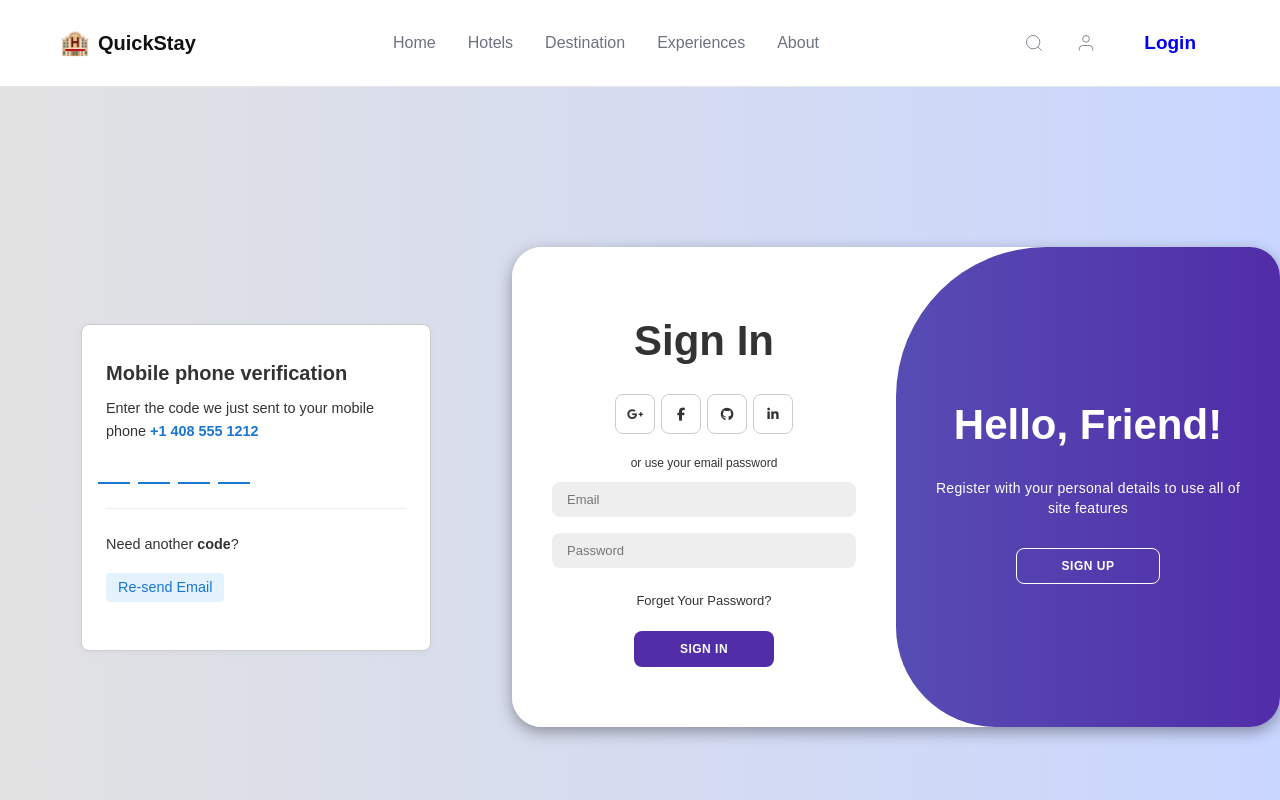
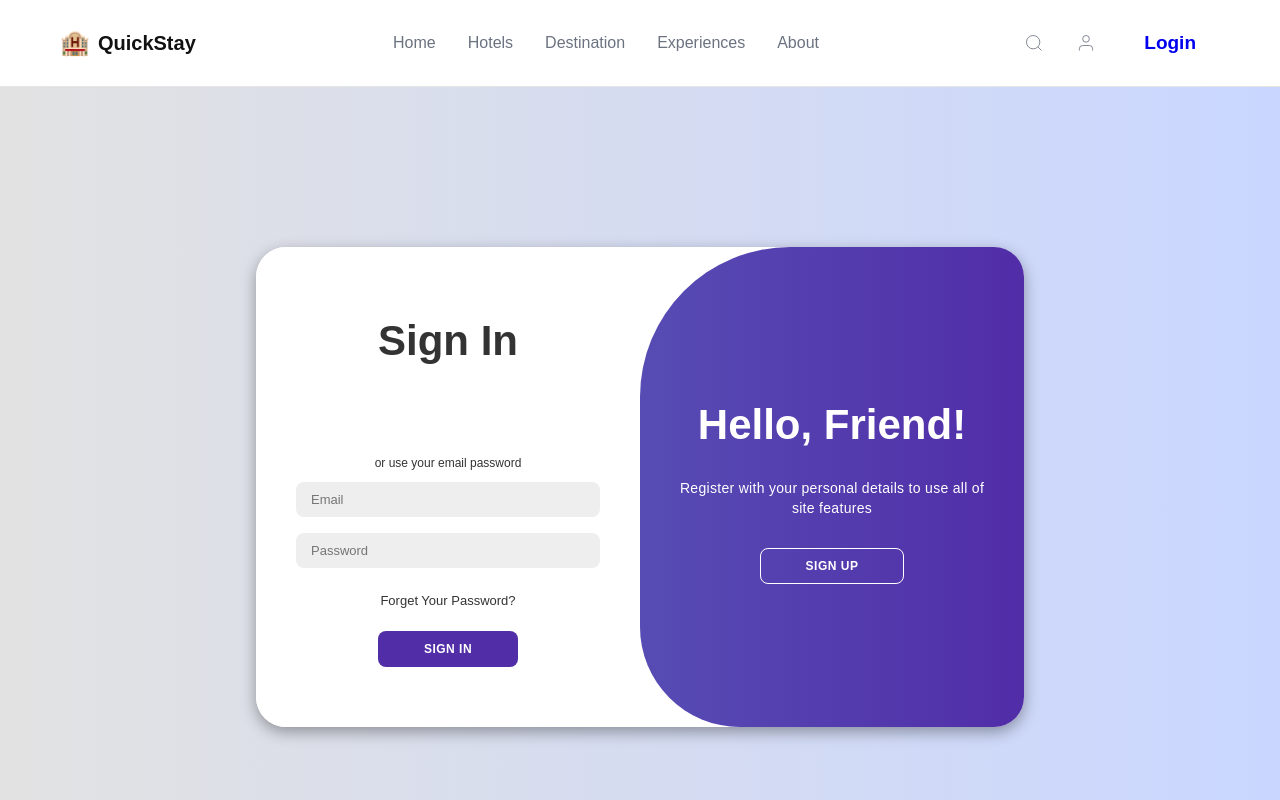
Before and after one commit to NHMHieuA1K57/SEP490_LTC, a React (Create React App) app in the folder FE/: page /login in a window 1280 px wide. Shown: the top 800 px of the page. Built offline with nearby package versions, Linux system fonts and the light colour scheme.

Commit message:
login-with-google

```diff
--- a/FE/package.json
+++ b/FE/package.json
@@ -5,6 +5,7 @@
   "dependencies": {
     "@clerk/clerk-react": "^5.31.9",
     "@fortawesome/fontawesome-free": "^6.7.2",
+    "@react-oauth/google": "^0.12.2",
     "@testing-library/dom": "^10.4.0",
     "@testing-library/jest-dom": "^6.6.3",
     "@testing-library/react": "^16.3.0",
--- a/FE/src/index.js
+++ b/FE/src/index.js
@@ -4,12 +4,15 @@ import "./index.css";
 import App from "./App";
 import reportWebVitals from "./reportWebVitals";
 import '@fortawesome/fontawesome-free/css/all.min.css';
+import { GoogleOAuthProvider } from '@react-oauth/google';
 
 const root = ReactDOM.createRoot(document.getElementById("root"));
 root.render(
+  <GoogleOAuthProvider clientId="YOUR_GOOGLE_CLIENT_ID">
   <React.StrictMode>
     <App />
   </React.StrictMode>
+  </GoogleOAuthProvider>
 );
 
 // If you want to start measuring performance in your app, pass a function
--- a/FE/src/pages/Auth/LoginPage.jsx
+++ b/FE/src/pages/Auth/LoginPage.jsx
@@ -1,22 +1,31 @@
 import React, { useState } from 'react';
 import './Login.css';
 import OtpVerification from '../../components/OtpVerification/OtpVerification';
+import { GoogleLogin } from '@react-oauth/google';
 
 const LoginPage = () => {
   const [isActive, setIsActive] = useState(false);
 
   return (
     <div className="login-wrapper">
-      <OtpVerification />
+      {/* <OtpVerification /> */}
     <div className={`login-container ${isActive ? 'login-active' : ''}`}>
       <div className="login-form-container login-sign-up">
         <form>
           <h1>Create Account</h1>
           <div className="login-social-icons">
-            <a href="#" className="login-icon"><i className="fa-brands fa-google-plus-g"></i></a>
+            {/* <a href="#" className="login-icon"><i className="fa-brands fa-google-plus-g"></i></a>
             <a href="#" className="login-icon"><i className="fa-brands fa-facebook-f"></i></a>
             <a href="#" className="login-icon"><i className="fa-brands fa-github"></i></a>
-            <a href="#" className="login-icon"><i className="fa-brands fa-linkedin-in"></i></a>
+            <a href="#" className="login-icon"><i className="fa-brands fa-linkedin-in"></i></a> */}
+            <GoogleLogin
+  onSuccess={credentialResponse => {
+    console.log(credentialResponse);
+  }}
+  onError={() => {
+    console.log('Login Failed');
+  }}
+/>
           </div>
           <span>or use your email for registration</span>
           <input type="text" placeholder="Name" />
@@ -34,10 +43,18 @@ const LoginPage = () => {
         <form>
           <h1>Sign In</h1>
           <div className="login-social-icons">
-            <a href="#" className="login-icon"><i className="fa-brands fa-google-plus-g"></i></a>
+            {/* <a href="#" className="login-icon"><i className="fa-brands fa-google-plus-g"></i></a>
             <a href="#" className="login-icon"><i className="fa-brands fa-facebook-f"></i></a>
             <a href="#" className="login-icon"><i className="fa-brands fa-github"></i></a>
-            <a href="#" className="login-icon"><i className="fa-brands fa-linkedin-in"></i></a>
+            <a href="#" className="login-icon"><i className="fa-brands fa-linkedin-in"></i></a> */}
+            <GoogleLogin
+  onSuccess={credentialResponse => {
+    console.log(credentialResponse);
+  }}
+  onError={() => {
+    console.log('Login Failed');
+  }}
+/>
           </div>
           <span>or use your email password</span>
           <input type="email" placeholder="Email" />
```
Also changed, not shown: 1 other file (tests, documents, lock files or other folders).
